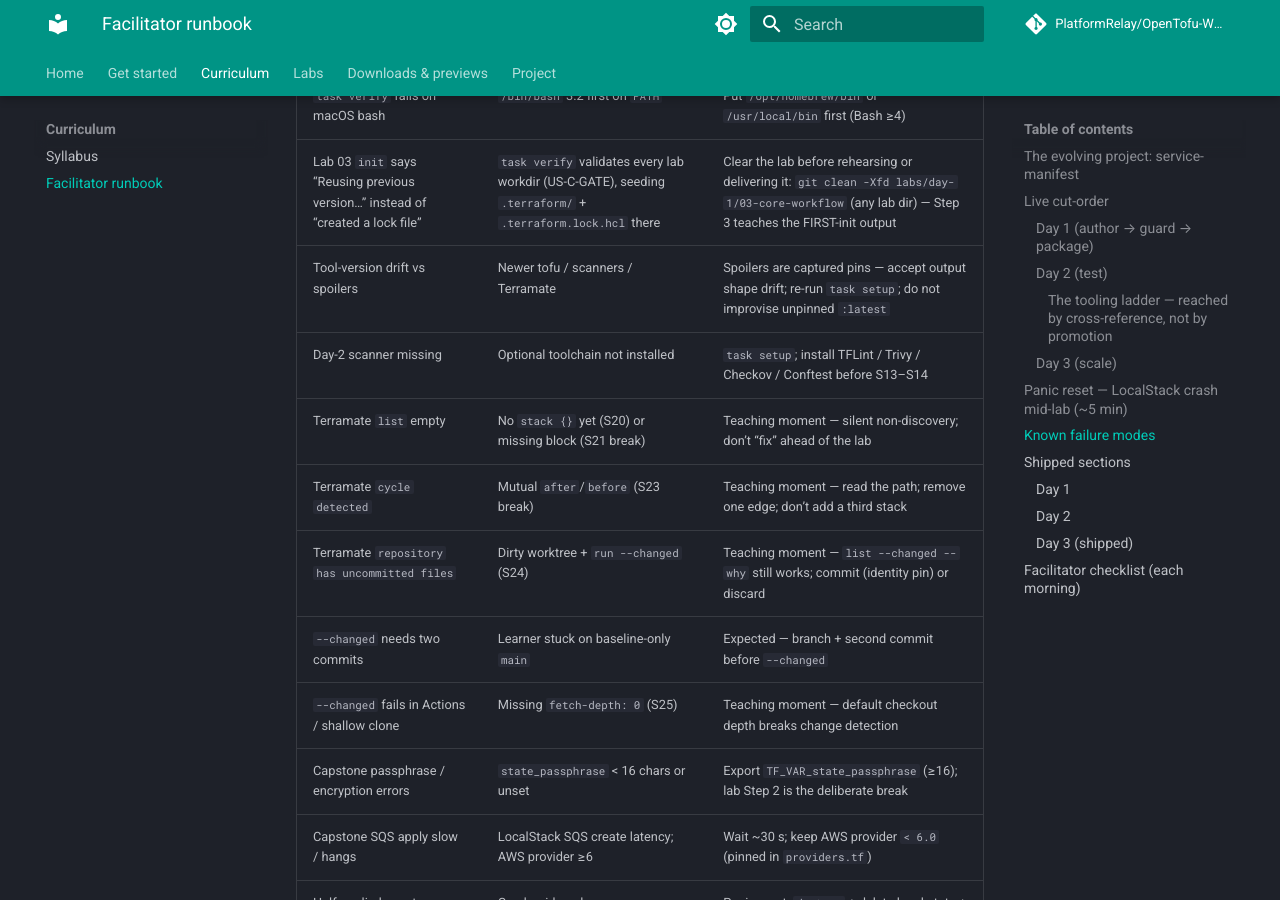
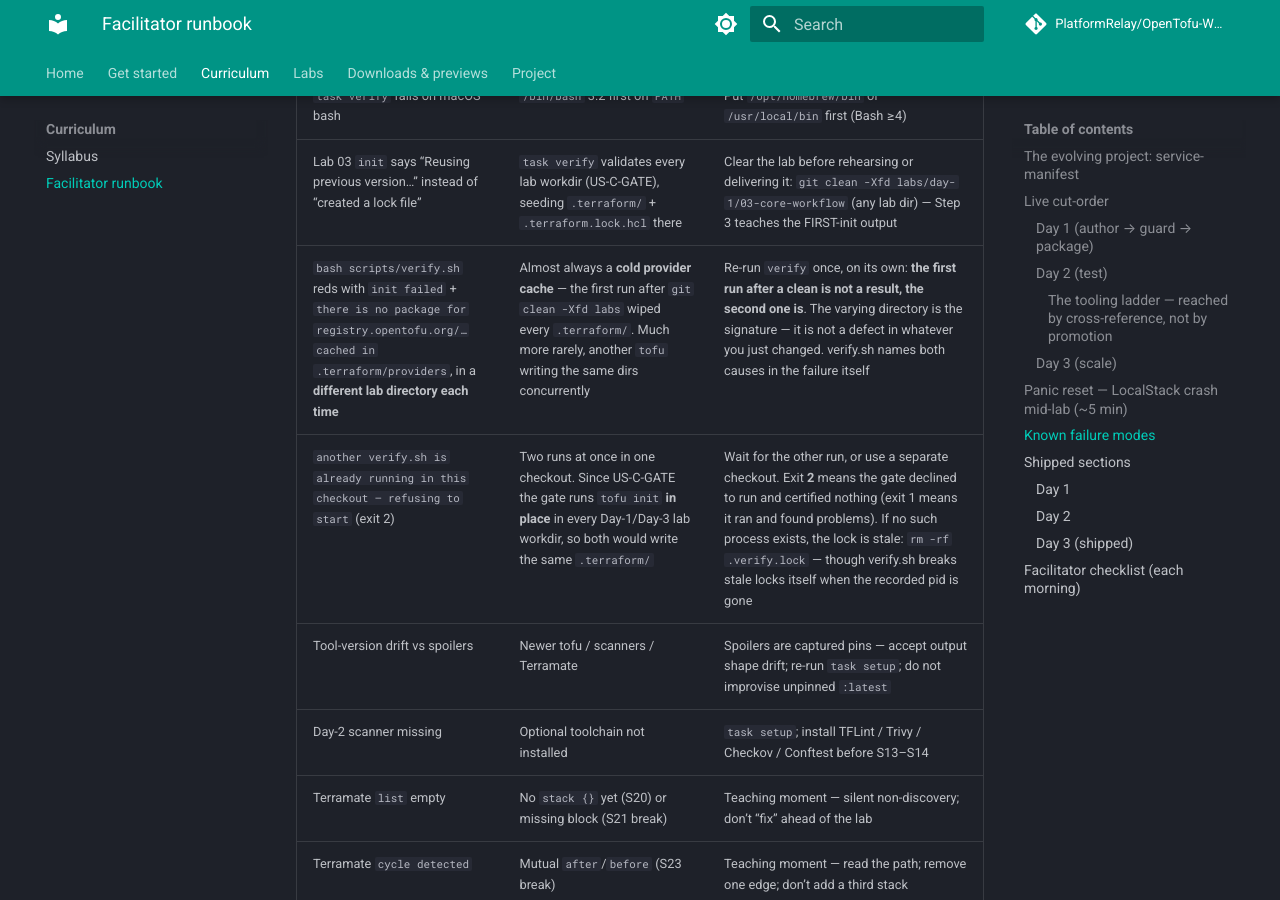
Before and after one commit to PlatformRelay/OpenTofu-Workshop, an MkDocs documentation site: the page built from docs/facilitator-runbook.md, in a window 1280 px wide and 900 px high, scrolled down 7480 px. Built offline with MkDocs 1.6.1 and Material for MkDocs 9.7.7, drawn with Linux system fonts in a browser that asks for light colours; comment, search, counter and statistics services are not loaded.

Commit message:
:memo: docs(verify): give the facilitator the two verify.sh traps by name
Both new rows in "Known failure modes" describe symptoms a facilitator or
author will hit and cannot currently diagnose from the message alone.

The provider-cache row is the important one: the SAME "no package for
registry…cached in .terraform/providers" failure has two causes, and the
common one is a cold cache on the first run after `git clean -Xfd labs`,
not a defect in the diff under test. The varying directory is the
signature. Says plainly that the first run after a clean is not a result.

The second row covers the new exit 2 refusal, and why 2 is not 1: the gate
declined to run and certified nothing.

```diff
--- a/docs/facilitator-runbook.md
+++ b/docs/facilitator-runbook.md
@@ -249,6 +249,8 @@ nobody hunts for “their” bucket from before the crash. Detail:
 | Docker disk / memory pressure | Many images; Terratest profile pull | `docker system df`; prune unused; don’t `lab:up` the terratest profile by accident |
 | `task verify` fails on macOS bash | `/bin/bash` 3.2 first on `PATH` | Put `/opt/homebrew/bin` or `/usr/local/bin` first (Bash ≥4) |
 | Lab 03 `init` says “Reusing previous version…” instead of “created a lock file” | `task verify` validates every lab workdir (US-C-GATE), seeding `.terraform/` + `.terraform.lock.hcl` there | Clear the lab before rehearsing or delivering it: `git clean -Xfd labs/day-1/03-core-workflow` (any lab dir) — Step 3 teaches the FIRST-init output |
+| `bash scripts/verify.sh` reds with `init failed` + `there is no package for registry.opentofu.org/… cached in .terraform/providers`, in a **different lab directory each time** | Almost always a **cold provider cache** — the first run after `git clean -Xfd labs` wiped every `.terraform/`. Much more rarely, another `tofu` writing the same dirs concurrently | Re-run `verify` once, on its own: **the first run after a clean is not a result, the second one is**. The varying directory is the signature — it is not a defect in whatever you just changed. verify.sh names both causes in the failure itself |
+| `another verify.sh is already running in this checkout — refusing to start` (exit 2) | Two runs at once in one checkout. Since US-C-GATE the gate runs `tofu init` **in place** in every Day-1/Day-3 lab workdir, so both would write the same `.terraform/` | Wait for the other run, or use a separate checkout. Exit **2** means the gate declined to run and certified nothing (exit 1 means it ran and found problems). If no such process exists, the lock is stale: `rm -rf .verify.lock` — though verify.sh breaks stale locks itself when the recorded pid is gone |
 | Tool-version drift vs spoilers | Newer tofu / scanners / Terramate | Spoilers are captured pins — accept output shape drift; re-run `task setup`; do not improvise unpinned `:latest` |
 | Day-2 scanner missing | Optional toolchain not installed | `task setup`; install TFLint / Trivy / Checkov / Conftest before S13–S14 |
 | Terramate `list` empty | No `stack {}` yet (S20) or missing block (S21 break) | Teaching moment — silent non-discovery; don’t “fix” ahead of the lab |
```
